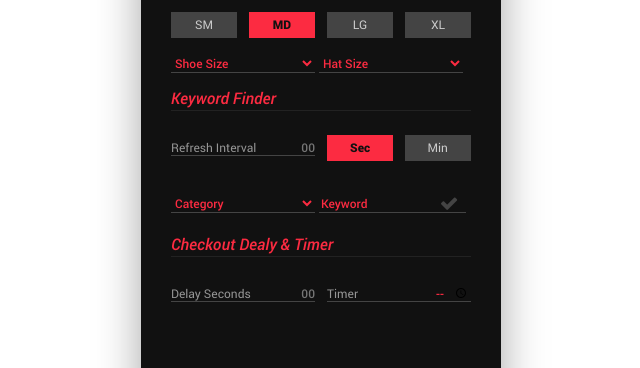
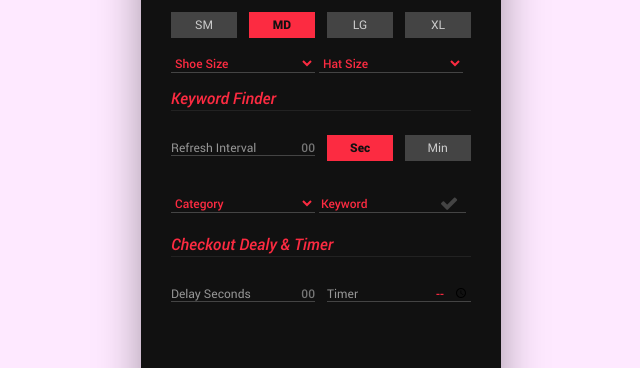
Before and after one commit to nerioslamaj/supercop, a plain HTML site: page index.html in a window 1280 px wide. Shown: the part 122-490 px from the top of the page, without its empty margins (319-959 px from the left). Drawn offline with nearby package versions, Linux system fonts and the light colour scheme.

Commit message:
Updating bcg

```diff
--- a/style/style.css
+++ b/style/style.css
@@ -26,7 +26,7 @@
 }
 
 body {
-  background-color: #fee9ff;
+  background-color: #fee9ff !important;
 }
 
 p {
```
